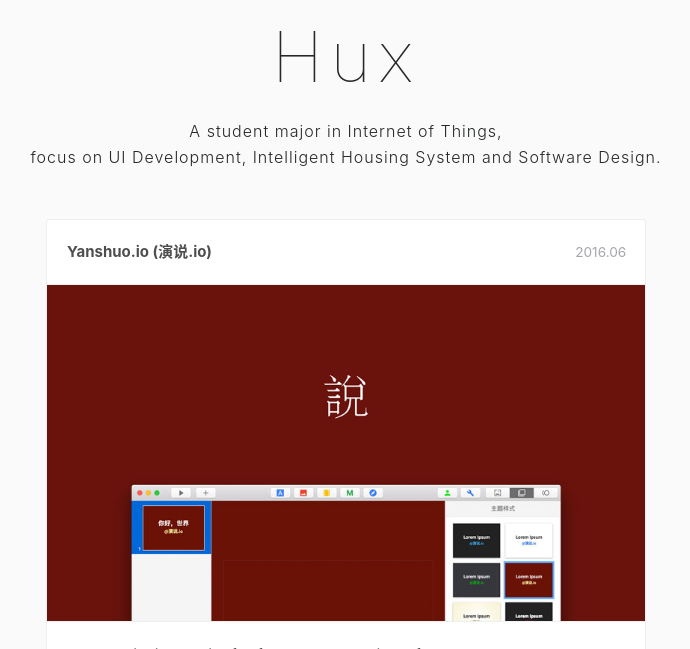
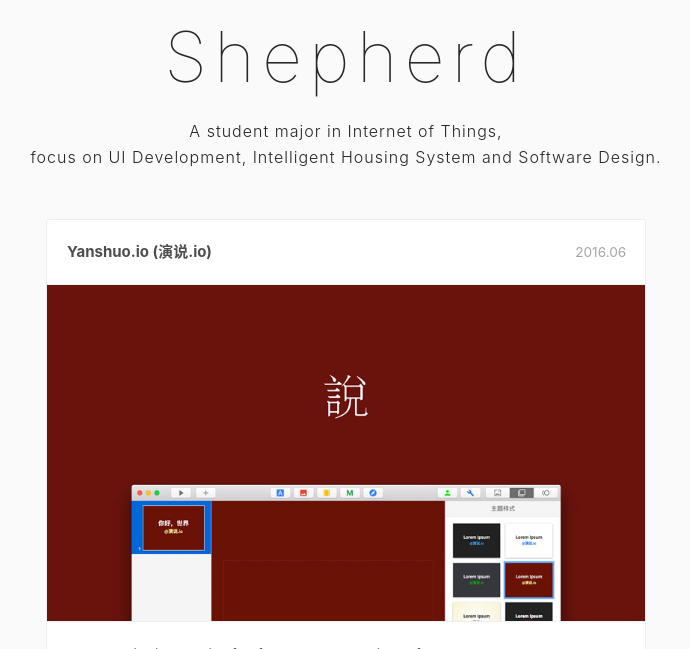
Before and after one commit to distan/distan.github.io, a Jekyll site: the page built from portfolio/index.html, in a window 1280 px wide and 900 px high, cut to the strip 251-900 px from the top of the window. Shown: the whole strip, without its empty margins (294-984 px from the left). Built offline with Jekyll 4.4.1, drawn with Linux system fonts in a browser that asks for light colours; nearby versions of some CDN libraries; comment, search, counter and statistics services are not loaded.

Commit message:
distan.github.io

```diff
--- a/portfolio/index.html
+++ b/portfolio/index.html
@@ -9,7 +9,7 @@
 		<meta charset="UTF-8" />
 		<meta http-equiv="X-UA-Compatible" content="IE=edge,chrome=1">
 		<meta name="viewport" content="width=device-width, initial-scale=1.0">
-		<title>Hux - Timeline</title>
+		<title>Shepherd - Timeline</title>
 		<link rel="stylesheet" type="text/css" href="css/timeline.css" />
 		<script src="js/modernizr.custom.js"></script>
 	</head>
@@ -17,7 +17,7 @@
 		<div class="container" style="margin:0;padding:0;width:100%;">
 			<header>
 				<img width="175" height="175" style="border-radius:50%;" src="/img/about-me.jpg">
-				<h1>Hux</h1>
+				<h1>Shepherd</h1>
 				<p>A student major in Internet of Things,<br>
 					focus on UI Development, Intelligent Housing System and Software Design.</p>
 			</header>
```
